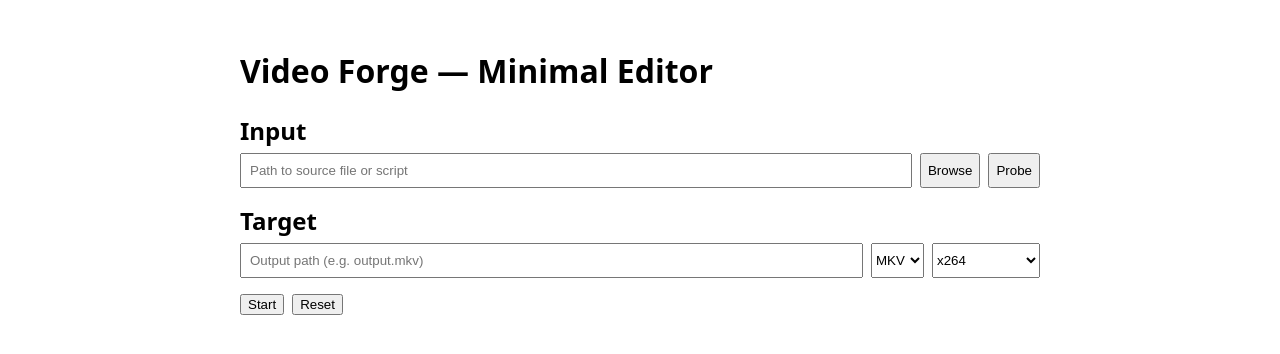
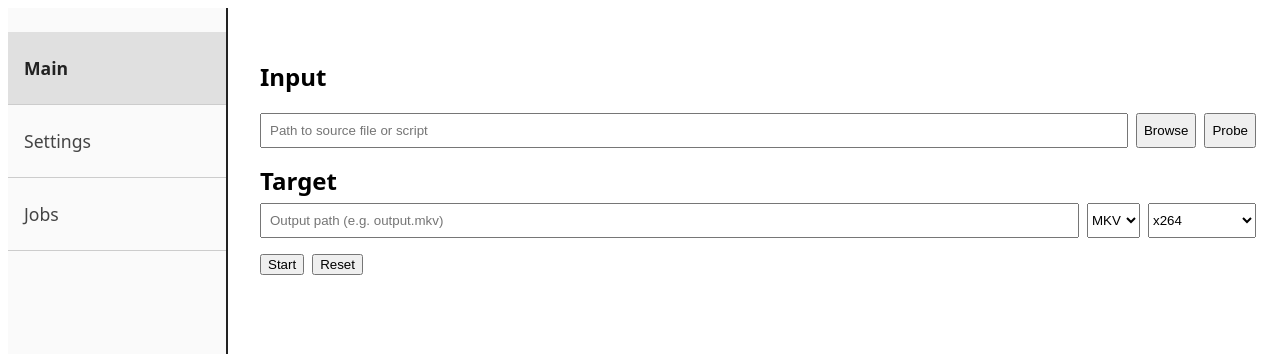
Before and after one commit to jessielw/VideoForge, a React (Vite) app in the folder frontend/: page / in a window 1280 px wide. Shown: the top 354 px of the page. Built offline with nearby package versions, Linux system fonts and the light colour scheme.

Commit message:
feat: more work on the layout

```diff
--- a/frontend/src/App.tsx
+++ b/frontend/src/App.tsx
@@ -1,9 +1,16 @@
 import React, { useState } from "react";
 import "./styles.css";
+import Sidebar from "./Sidebar";
+import InputSection from "./Input";
+import TargetSection from "./Target";
+import FileBrowserModal from "./FileBrowserModal";
 
 const API = "http://127.0.0.1:8000";
 
 export default function App(): JSX.Element {
+  // Tab state
+  const [activeTab, setActiveTab] = useState<string>("main");
+
   // Input box state
   const [inputPath, setInputPath] = useState<string>("");
   const [fileModalOpen, setFileModalOpen] = useState<boolean>(false);
@@ -80,150 +87,83 @@ export default function App(): JSX.Element {
     drill(up);
   }
 
-  return (
-    <div className="app">
-      <h1>Video Forge — Minimal Editor</h1>
-
-      <section className="box" style={{ marginBottom: 12 }}>
-        <h2 style={{ margin: "6px 0" }}>Input</h2>
-        <div className="form">
-          <input
-            placeholder="Path to source file or script"
-            value={inputPath}
-            onChange={(e) => setInputPath(e.target.value)}
-            readOnly
-          />
-          <button onClick={openFileModal}>Browse</button>
-          <button onClick={() => alert("Probe not implemented in minimal UI")}>
-            Probe
-          </button>
-        </div>
-      </section>
-
-      <section className="box">
-        <h2 style={{ margin: "6px 0" }}>Target</h2>
-        <div className="form">
-          <input
-            placeholder="Output path (e.g. output.mkv)"
-            value={outputPath}
-            onChange={(e) => setOutputPath(e.target.value)}
-          />
-          <select
-            value={container}
-            onChange={(e) => setContainer(e.target.value)}
-          >
-            <option value="mkv">MKV</option>
-            <option value="mp4">MP4</option>
-            <option value="mov">MOV</option>
-          </select>
-          <select
-            value={videoCodec}
-            onChange={(e) => setVideoCodec(e.target.value)}
-          >
-            <option value="x264">x264</option>
-            <option value="x265">x265</option>
-            <option value="nvenc_h264">NVENC H.264</option>
-          </select>
-        </div>
-        <div style={{ display: "flex", gap: 8 }}>
-          <button onClick={() => alert("Start encode - not wired")}>
-            Start
-          </button>
-          <button
-            onClick={() => {
+  function handleStart() {
+    alert("Start encode - not wired");
+  }
+  function handleReset() {
     setOutputPath("");
     setInputPath("");
+  }
+
+  return (
+    <div
+      className="app"
+      style={{
+        display: "flex",
+        height: "100vh",
+        width: "100vw",
+        overflow: "hidden",
       }}
     >
-            Reset
-          </button>
+      <Sidebar activeTab={activeTab} setActiveTab={setActiveTab} />
+      <div
+        style={{
+          flex: 1,
+          background: "#fff",
+          margin: 0,
+          padding: 0,
+          boxSizing: "border-box",
+          height: "100vh",
+          overflow: "auto",
+        }}
+      >
+        <div style={{ padding: 32, minHeight: "100vh" }}>
+          {activeTab === "main" && (
+            <>
+              <InputSection
+                inputPath={inputPath}
+                setInputPath={setInputPath}
+                openFileModal={openFileModal}
+              />
+              <TargetSection
+                outputPath={outputPath}
+                setOutputPath={setOutputPath}
+                container={container}
+                setContainer={setContainer}
+                videoCodec={videoCodec}
+                setVideoCodec={setVideoCodec}
+                onStart={handleStart}
+                onReset={handleReset}
+              />
+            </>
+          )}
+          {activeTab === "settings" && (
+            <div>
+              <h2>Settings</h2>
+              <p>Settings UI goes here.</p>
             </div>
-      </section>
-
+          )}
+          {activeTab === "jobs" && (
+            <div>
+              <h2>Jobs</h2>
+              <p>Jobs UI goes here.</p>
+            </div>
+          )}
+        </div>
         {/* Minimal modal file selector */}
         {fileModalOpen && (
-        <div
-          style={{
-            position: "fixed",
-            left: 0,
-            top: 0,
-            right: 0,
-            bottom: 0,
-            background: "rgba(0,0,0,0.15)",
-            zIndex: 1000,
-            display: "flex",
-            alignItems: "center",
-            justifyContent: "center",
-          }}
-        >
-          <div
-            style={{
-              background: "white",
-              // minWidth: 340,
-              width: "80%",
-              padding: 18,
-              borderRadius: 8,
-              boxShadow: "0 2px 12px #0002",
-              height: "80%",
-              overflowY: "auto",
-            }}
-          >
-            <div
-              style={{
-                display: "flex",
-                justifyContent: "space-between",
-                alignItems: "center",
-              }}
-            >
-              <strong>File Browser</strong>
-              <button onClick={() => setFileModalOpen(false)}>Close</button>
-            </div>
-            <div style={{ margin: "10px 0", fontSize: 13, color: "#666" }}>
-              {fileCurrent ? (
-                <span>Current: {fileCurrent}</span>
-              ) : (
-                <span>Roots</span>
-              )}
-              {fileCurrent && (
-                <button style={{ marginLeft: 12 }} onClick={goUp}>
-                  Up
-                </button>
-              )}
-            </div>
-            {fileLoading ? (
-              <div>Loading...</div>
-            ) : fileError ? (
-              <div style={{ color: "red" }}>{fileError}</div>
-            ) : (
-              <ul style={{ listStyle: "none", padding: 0 }}>
-                {fileEntries &&
-                  fileEntries.map((e: any) => (
-                    <li
-                      key={e.normalized || e.name}
-                      style={{ margin: "4px 0" }}
-                    >
-                      {e.is_dir ? "📁" : "📄"}{" "}
-                      <a
-                        href="#"
-                        style={{
-                          color: e.is_dir ? "#0077cc" : "#222",
-                          textDecoration: "none",
-                        }}
-                        onClick={(ev) => {
-                          ev.preventDefault();
-                          if (e.is_dir) drill(e.normalized);
-                          else selectFile(e.normalized);
-                        }}
-                      >
-                        {e.name}
-                      </a>
-                    </li>
-                  ))}
-              </ul>
+          <FileBrowserModal
+            fileCurrent={fileCurrent}
+            goUp={goUp}
+            fileLoading={fileLoading}
+            fileError={fileError}
+            fileEntries={fileEntries}
+            drill={drill}
+            selectFile={selectFile}
+            onClose={() => setFileModalOpen(false)}
+          />
         )}
       </div>
     </div>
-      )}
-    </div>
   );
 }
--- /dev/null
+++ b/frontend/src/FileBrowserModal.tsx
@@ -0,0 +1,101 @@
+import React from "react";
+
+export default function FileBrowserModal({
+  fileCurrent,
+  goUp,
+  fileLoading,
+  fileError,
+  fileEntries,
+  drill,
+  selectFile,
+  onClose,
+}: {
+  fileCurrent: string | null;
+  goUp: () => void;
+  fileLoading: boolean;
+  fileError: string | null;
+  fileEntries: any[] | null;
+  drill: (path: string) => void;
+  selectFile: (path: string) => void;
+  onClose: () => void;
+}) {
+  return (
+    <div
+      style={{
+        position: "fixed",
+        left: 0,
+        top: 0,
+        right: 0,
+        bottom: 0,
+        background: "rgba(0,0,0,0.15)",
+        zIndex: 1000,
+        display: "flex",
+        alignItems: "center",
+        justifyContent: "center",
+      }}
+    >
+      <div
+        style={{
+          background: "white",
+          width: "80%",
+          padding: 18,
+          borderRadius: 8,
+          boxShadow: "0 2px 12px #0002",
+          height: "80%",
+          overflowY: "auto",
+        }}
+      >
+        <div
+          style={{
+            display: "flex",
+            justifyContent: "space-between",
+            alignItems: "center",
+          }}
+        >
+          <strong>File Browser</strong>
+          <button onClick={onClose}>Close</button>
+        </div>
+        <div style={{ margin: "10px 0", fontSize: 13, color: "#666" }}>
+          {fileCurrent ? (
+            <span>Current: {fileCurrent}</span>
+          ) : (
+            <span>Roots</span>
+          )}
+          {fileCurrent && (
+            <button style={{ marginLeft: 12 }} onClick={goUp}>
+              Up
+            </button>
+          )}
+        </div>
+        {fileLoading ? (
+          <div>Loading...</div>
+        ) : fileError ? (
+          <div style={{ color: "red" }}>{fileError}</div>
+        ) : (
+          <ul style={{ listStyle: "none", padding: 0 }}>
+            {fileEntries &&
+              fileEntries.map((e: any) => (
+                <li key={e.normalized || e.name} style={{ margin: "4px 0" }}>
+                  {e.is_dir ? "📁" : "📄"}{" "}
+                  <a
+                    href="#"
+                    style={{
+                      color: e.is_dir ? "#0077cc" : "#222",
+                      textDecoration: "none",
+                    }}
+                    onClick={(ev) => {
+                      ev.preventDefault();
+                      if (e.is_dir) drill(e.normalized);
+                      else selectFile(e.normalized);
+                    }}
+                  >
+                    {e.name}
+                  </a>
+                </li>
+              ))}
+          </ul>
+        )}
+      </div>
+    </div>
+  );
+}
--- /dev/null
+++ b/frontend/src/Input.tsx
@@ -0,0 +1,30 @@
+import React from "react";
+import "./styles/input.css";
+
+export default function InputSection({
+  inputPath,
+  setInputPath,
+  openFileModal,
+}: {
+  inputPath: string;
+  setInputPath: (v: string) => void;
+  openFileModal: () => void;
+}): JSX.Element {
+  return (
+    <section className="input-box" style={{ marginBottom: 12 }}>
+      <h2>Input</h2>
+      <div className="form">
+        <input
+          placeholder="Path to source file or script"
+          value={inputPath}
+          onChange={(e) => setInputPath(e.target.value)}
+          readOnly
+        />
+        <button onClick={openFileModal}>Browse</button>
+        <button onClick={() => alert("Probe not implemented in minimal UI")}>
+          Probe
+        </button>
+      </div>
+    </section>
+  );
+}
--- /dev/null
+++ b/frontend/src/Sidebar.tsx
@@ -0,0 +1,32 @@
+import React from "react";
+import "./styles/sidebar.css";
+
+export default function Sidebar({
+  activeTab,
+  setActiveTab,
+}: {
+  activeTab: string;
+  setActiveTab: (tab: string) => void;
+}) {
+  const tabs = [
+    { key: "main", label: "Main" },
+    { key: "settings", label: "Settings" },
+    { key: "jobs", label: "Jobs" },
+  ];
+  return (
+    <aside className="sidebar">
+      {tabs.map((tab) => (
+        <div
+          key={tab.key}
+          className={
+            "sidebar-section" + (activeTab === tab.key ? " active" : "")
+          }
+          onClick={() => setActiveTab(tab.key)}
+          style={{ cursor: "pointer" }}
+        >
+          {tab.label}
+        </div>
+      ))}
+    </aside>
+  );
+}
--- /dev/null
+++ b/frontend/src/Target.tsx
@@ -0,0 +1,54 @@
+import React from "react";
+
+export default function TargetSection({
+  outputPath,
+  setOutputPath,
+  container,
+  setContainer,
+  videoCodec,
+  setVideoCodec,
+  onStart,
+  onReset,
+}: {
+  outputPath: string;
+  setOutputPath: (v: string) => void;
+  container: string;
+  setContainer: (v: string) => void;
+  videoCodec: string;
+  setVideoCodec: (v: string) => void;
+  onStart: () => void;
+  onReset: () => void;
+}): JSX.Element {
+  return (
+    <section className="box">
+      <h2 style={{ margin: "6px 0" }}>Target</h2>
+      <div className="form">
+        <input
+          placeholder="Output path (e.g. output.mkv)"
+          value={outputPath}
+          onChange={(e) => setOutputPath(e.target.value)}
+        />
+        <select
+          value={container}
+          onChange={(e) => setContainer(e.target.value)}
+        >
+          <option value="mkv">MKV</option>
+          <option value="mp4">MP4</option>
+          <option value="mov">MOV</option>
+        </select>
+        <select
+          value={videoCodec}
+          onChange={(e) => setVideoCodec(e.target.value)}
+        >
+          <option value="x264">x264</option>
+          <option value="x265">x265</option>
+          <option value="nvenc_h264">NVENC H.264</option>
+        </select>
+      </div>
+      <div style={{ display: "flex", gap: 8 }}>
+        <button onClick={onStart}>Start</button>
+        <button onClick={onReset}>Reset</button>
+      </div>
+    </section>
+  );
+}
--- a/frontend/src/styles.css
+++ b/frontend/src/styles.css
@@ -1,13 +1,13 @@
 body {
   font-family: system-ui, -apple-system, "Segoe UI", Roboto, "Helvetica Neue",
     Arial;
-  padding: 20px;
+  /* padding: 20px; */
 }
 
-.app {
+/* .app {
   max-width: 800px;
   margin: 0 auto;
-}
+} */
 
 .form {
   display: flex;
--- /dev/null
+++ b/frontend/src/styles/input.css
@@ -0,0 +1,4 @@
+
+.input-box {
+    /* background-color: red; */
+}
--- /dev/null
+++ b/frontend/src/styles/sidebar.css
@@ -0,0 +1,36 @@
+.sidebar {
+  width: 220px;
+  background: #fafafa;
+  border-top-left-radius: 0;
+  border-bottom-left-radius: 0;
+  border: none;
+  display: flex;
+  flex-direction: column;
+  height: 100vh;
+  box-sizing: border-box;
+  padding-top: 24px;
+  padding-bottom: 24px;
+  border-right: 2px solid #222;
+}
+
+.sidebar-section {
+  border-bottom: none;
+  border-right: none;
+  border-left: none;
+  border-top: none;
+  padding: 24px 16px;
+  font-size: 1.1em;
+  color: #444;
+  font-weight: 500;
+  border-bottom: 1px solid #ccc;
+}
+
+.sidebar-section:last-child {
+  border-bottom: 1px solid #ccc;
+}
+
+.sidebar-section.active {
+  background: #e0e0e0;
+  color: #222;
+  font-weight: bold;
+}
```
Also changed, not shown: frontend/src/main.tsx (+6 -6 lines), 2 other files (tests, documents, lock files or other folders). Lines whose indentation alone changed are shown as unchanged.
